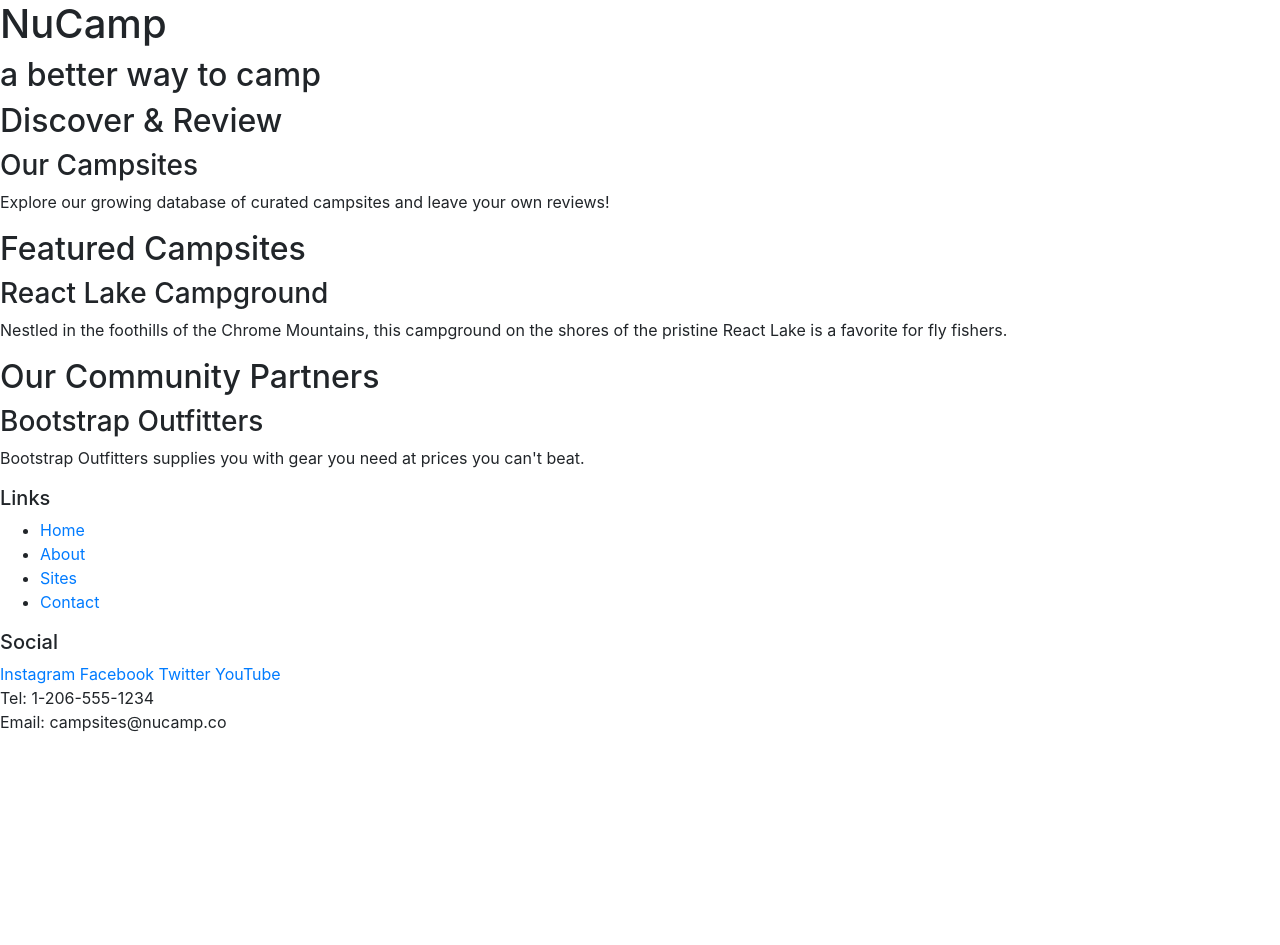
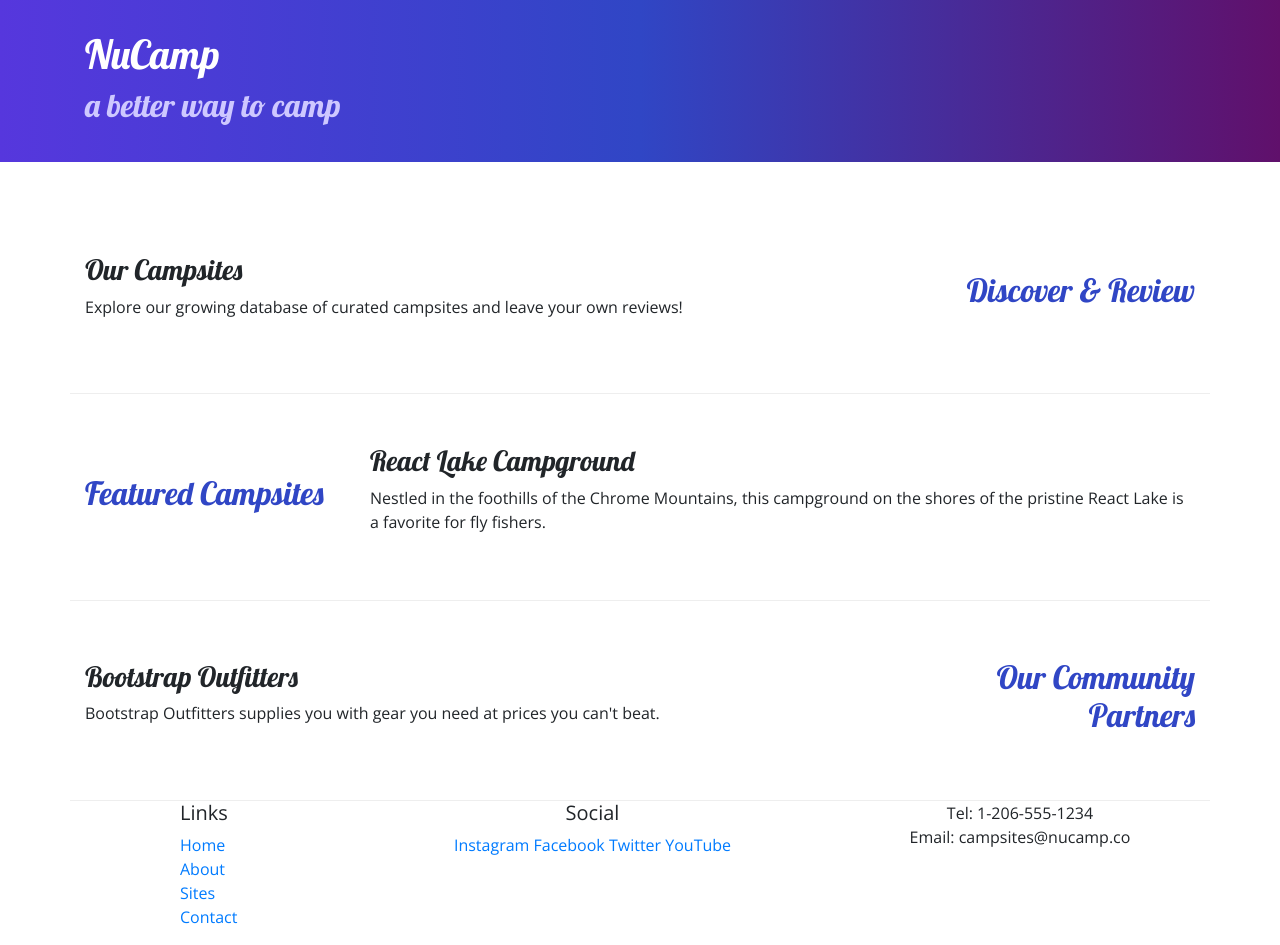
Before and after one commit to eduardohernandez619/week-1-starter, a website: page index.html in a window 1280 px wide. Before the commit the page ends 800 px from the top, so only its background shows below. Drawn offline with nearby package versions, Linux system fonts and the light colour scheme.

Commit message:
first commit

```diff
--- /dev/null
+++ b/CSS/styles.css
@@ -0,0 +1,32 @@
+body{
+    font-family: "open sans", sans-serif;
+}
+
+h1, h2, h3{
+    font-family: "lobster", cursive;
+}
+
+h2{
+    color: #3046c5;
+}
+
+header h2{
+    color: #CEC8FF
+}
+
+footer{
+    background-image: linear-gradient(#CEC8FF, white)
+    padding 20px 0;
+}
+
+.jumbotron{
+    padding: 30px;
+    background-image: linear-gradient(to right, #5637DD, #3046c5, #60106B);
+    color: white;
+}
+
+.row-content {
+    padding: 50px 0;
+    border-bottom: 1px ridge;
+    min-height: 200px;
+}
--- a/index.html
+++ b/index.html
@@ -9,56 +9,82 @@
         <!-- Bootstrap CSS -->
         <link rel="stylesheet" href="node_modules/bootstrap/dist/css/bootstrap.min.css" />
 
+        <!-- Additional CSS must be placed after Bootstrap CSS -->
+        <link rel="stylesheet" href="https://fonts.googleapis.com/css?family=Lobster|Open+Sans" />
+        <link rel="stylesheet" href="css/styles.css" />
         <title>NuCamp: A Better Way To Camp</title>
 </head>
 
 <body>
 
-    <header>
-        <div>
+    <header class="jumbotron jumbotron-fluid">
+        <div class="container">
+            <div class="row">
+                <div class="col">
+
             <h1>NuCamp</h1>
             <h2>a better way to camp</h2>
             </div>
+        </div>
+    </div>
     </header>
 
-    <div>
-        <h2>Discover & Review</h2>
+    <div class="container">
+         <div class="row row-content
+         align-items-center">
+             <div class="col-sm-4 order-sm-last col-md-3">
+        <h2 class="text-sm-right">Discover & Review</h2>
+        </div>
+        <div class="col">
             <h3>Our Campsites</h3>
             <p>Explore our growing database of curated campsites and leave your own reviews!</p>
         </div>
+    </div>
 
-    <div>
+    <div class="row row-content
+    align-items-center">
+        <div class="col-sm-4 col-md-3">
             <h2>Featured Campsites</h2>
+        </div>
+        <div class="col">
         <h3>React Lake Campground</h3>
         <p>Nestled in the foothills of the Chrome Mountains, this campground on the shores of the pristine React Lake is a favorite for fly fishers.</p>
     </div>
-
-    <div>
-        <h2>Our Community Partners</h2>
+    </div>
+    <div class="row row-content
+    align-items-center">
+        <div class="col-sm-4 order-sm-last col-md-3">
+        <h2 class="text-sm-right">Our Community Partners</h2>
+        </div>
+        <div class="col">
             <h3>Bootstrap Outfitters</h3>
              <p>Bootstrap Outfitters supplies you with gear you need at prices you can't beat.</p>
         </div>
-
+    </div>
+</div>
     <footer>
-        <div>
+        <div class="container">
+            <div class="row">
+            <div class="col-4 col-sm-2 offset-1">
                 <h5>Links</h5>
-            <ul>
+                <ul class="list-unstyled">
                     <li><a href="#">Home</a></li>
                     <li><a href="#">About</a></li>
                     <li><a href="#">Sites</a></li>
                     <li><a href="#">Contact</a></li>
                 </ul>
             </div>
-        <div>
+            <div class="col-6 col-sm-5 text-center">
                 <h5>Social</h5>
                 <a href="http://instagram.com/">Instagram</a>
                 <a href="http://facebook.com/">Facebook</a>
                 <a href="http://twitter.com/">Twitter</a>
                 <a href="http://youtube.com/">YouTube</a>
             </div>
-        <div>
+            <div class="col-sm-4 text-center">
                 Tel: 1-206-555-1234<br />
                 Email: campsites@nucamp.co
+            </div>
             </div>
     </footer>
 
```
Lines whose indentation alone changed are shown as unchanged.
